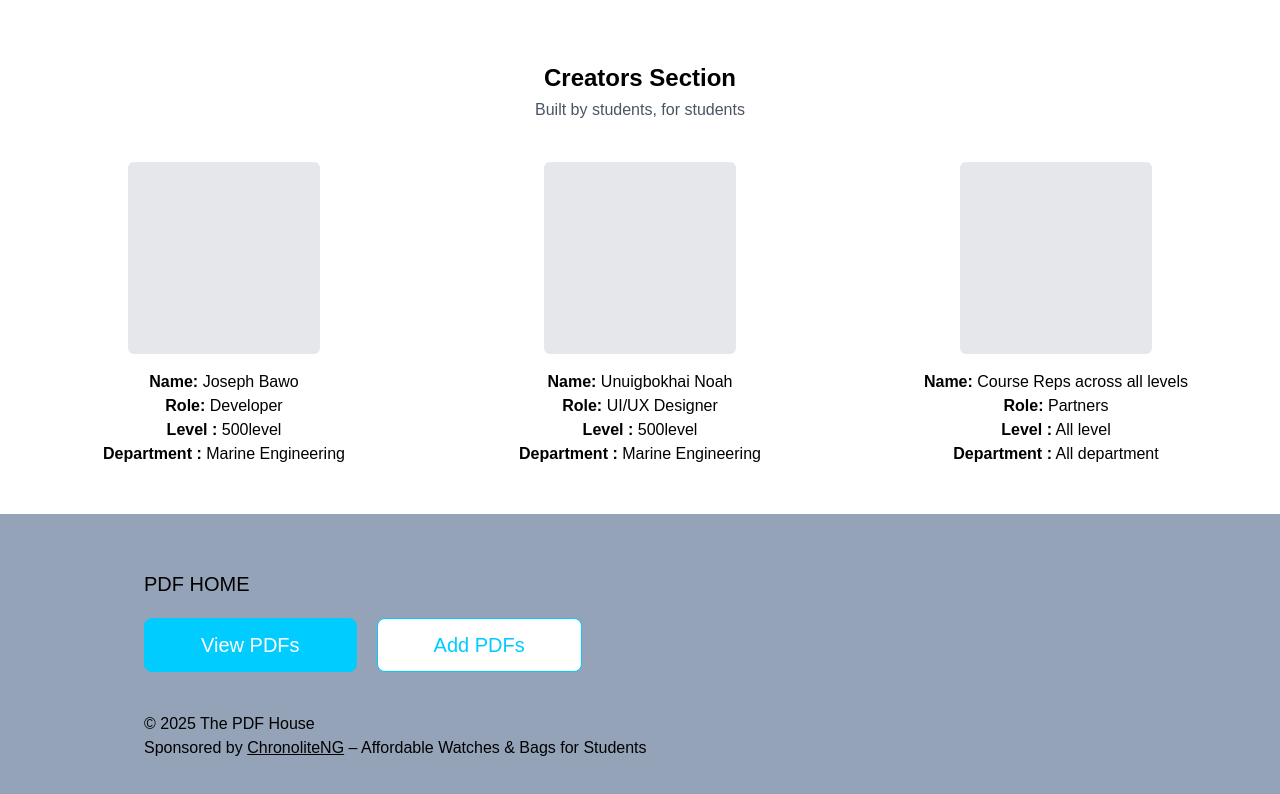
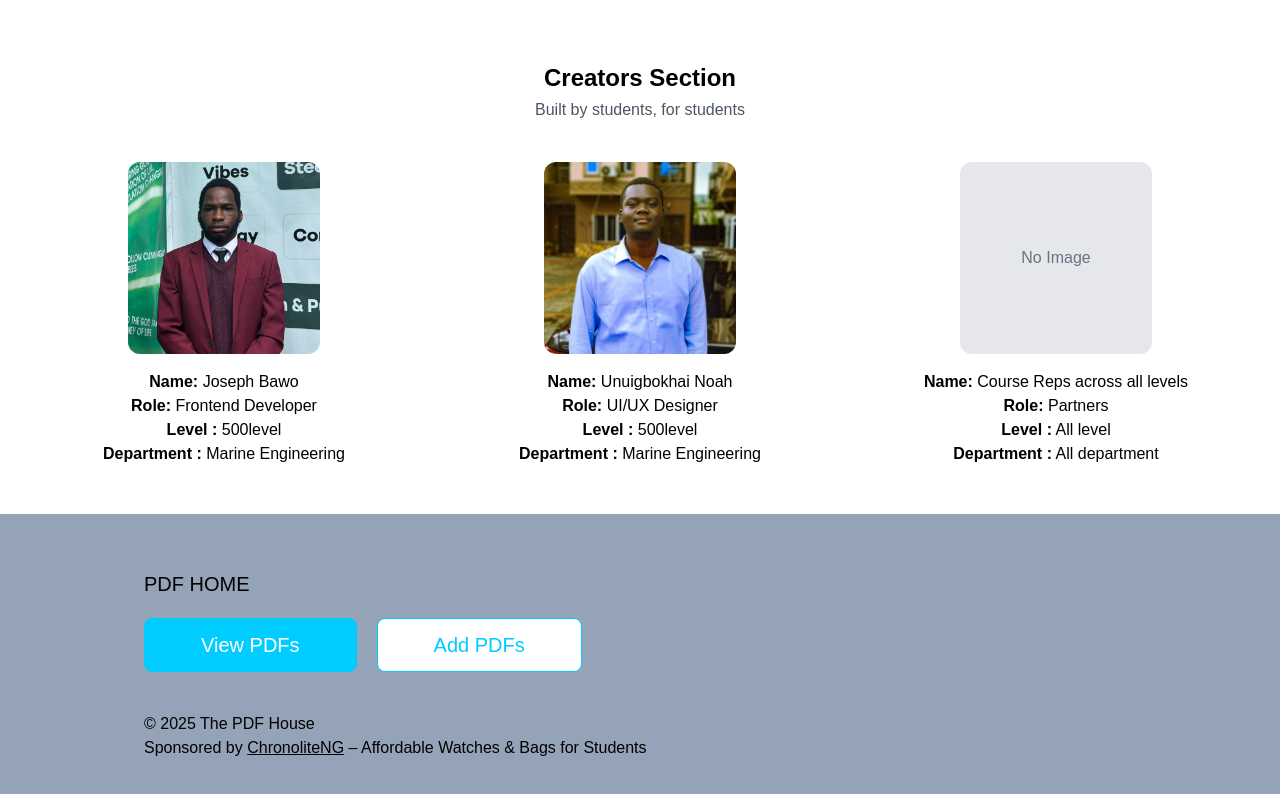
Before and after one commit to Joebakid/PDFHOUSE, a React (Vite) app: page / in a window 1280 px wide. Shown: the part 1597-2391 px from the top of the page. Built offline with nearby package versions, Linux system fonts and the light colour scheme; a web font is replaced by a local one.

Commit message:
creators section

```diff
--- a/src/components/CreatorsSection.jsx
+++ b/src/components/CreatorsSection.jsx
@@ -3,15 +3,17 @@ import React from "react";
 const creators = [
   {
     name: "Joseph Bawo",
-    role: "Developer",
+    role: "Frontend Developer",
     level: "500level",
     department: "Marine Engineering",
+    src: "/img/josephbawo.jpg",
   },
   {
     name: "Unuigbokhai Noah",
     role: "UI/UX Designer",
     level: "500level",
     department: "Marine Engineering",
+    src: "/img/UnuigbokhaiNoah.jpeg",
   },
   {
     name: "Course Reps across all levels",
@@ -30,8 +32,19 @@ function CreatorsSection() {
       <div className="grid grid-cols-1 md:grid-cols-2 lg:grid-cols-3 gap-8">
         {creators.map((creator, index) => (
           <div key={index} className="flex flex-col items-center">
-            {/* Placeholder image box */}
-            <div className="w-48 h-48 bg-gray-200 rounded-md mb-4" />
+            <div className="w-48 h-48 rounded-md mb-4 overflow-hidden">
+              {creator.src ? (
+                <img
+                  alt={creator.name}
+                  src={creator.src}
+                  className="w-full h-full object-cover rounded-xl"
+                />
+              ) : (
+                <div className="w-full h-full flex items-center justify-center bg-gray-200 rounded-xl text-gray-500">
+                  No Image
+                </div>
+              )}
+            </div>
 
             <div className="text-center">
               <p>
```
Also changed, not shown: src/components/LAYOUT/WhyUs.jsx (+1 -10 lines), public/img/UnuigbokhaiNoah.jpeg (added), public/img/josephbawo.jpg (added).
